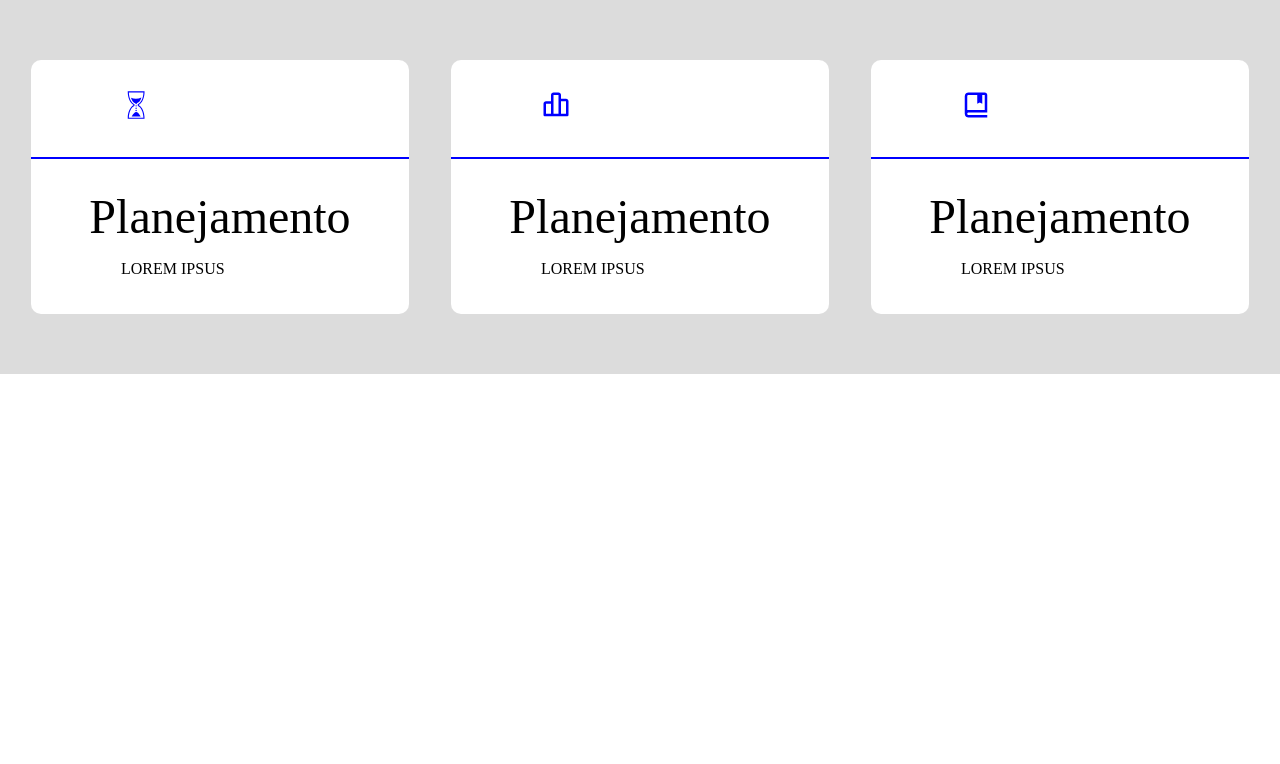
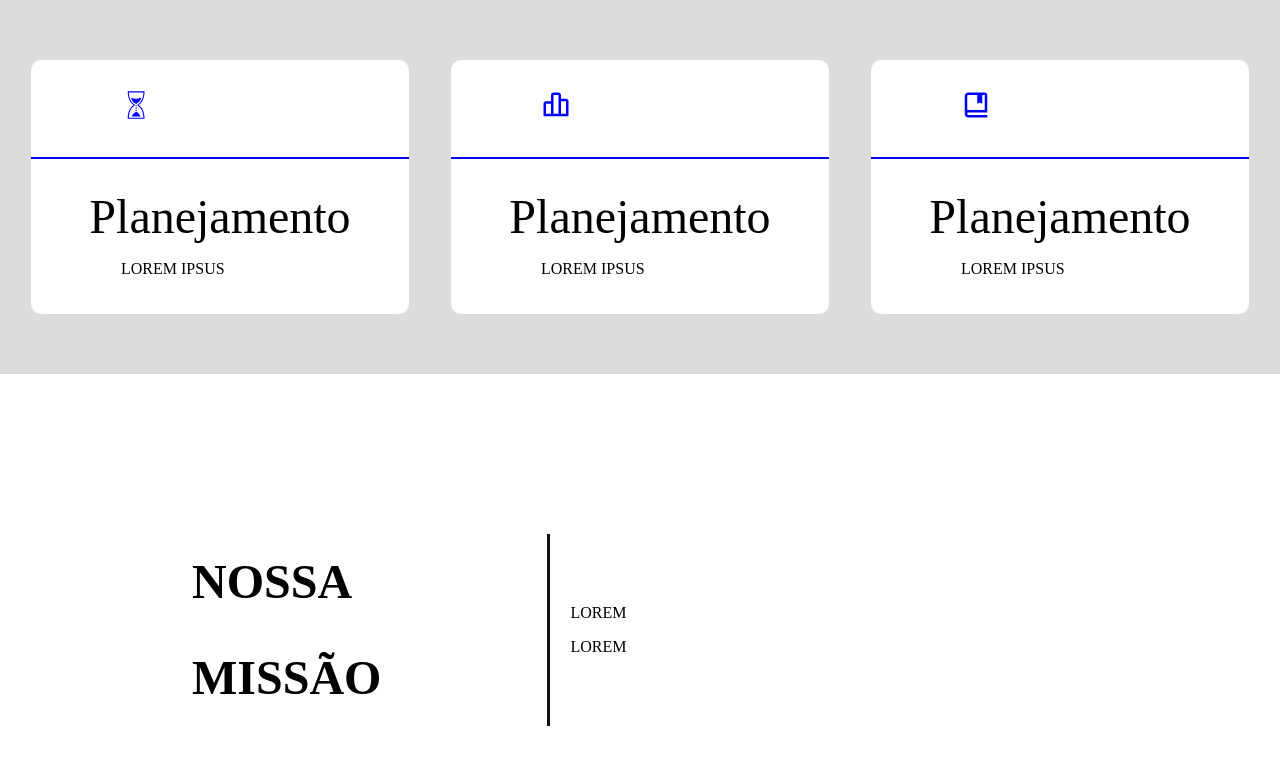
Before and after one commit to lucasjesusone/Cotacao_LandingPage, a React (Create React App) app: page / in a window 1280 px wide. Shown: the part 1311-2075 px from the top of the page. Before the commit the page ends 1685 px from the top, so only its background shows below. Built offline with nearby package versions, Linux system fonts and the light colour scheme.

Commit message:
#4 Building-Mission

```diff
--- a/src/App.js
+++ b/src/App.js
@@ -2,7 +2,7 @@ import React, { Component } from 'react';
 import Header from './components/header/Header'
 import About from './components/about/About'
 import Main from './components/main/Main'
-
+import Mission from './components/mission/Mission'
 export default class App extends Component {
  render(){
   return (
@@ -11,6 +11,7 @@ export default class App extends Component {
       <Header/>
       <About/>
       <Main/>
+      <Mission/>
     </div>
    );
  }
--- a/src/components/mission/Mission.js
+++ b/src/components/mission/Mission.js
@@ -1,10 +1,18 @@
 import React, { Component } from 'react';
-
+import '../mission/mission.css'
 
 export default class Mission extends Component {
  render(){
   return (
-
+    <div id='mission'>
+        <section className='section'>
+            <h2 className='title'>Nossa Missão</h2>
+            <div className='paragraph'>
+                <p>LOREM</p>
+                <p>LOREM</p>
+            </div>
+        </section>
+    </div>
    );
  }
 }
--- a/src/components/mission/mission.css
+++ b/src/components/mission/mission.css
@@ -0,0 +1,27 @@
+.section {
+    width: 70%;
+    padding-top: 70px;
+    padding-right: 0px;
+    margin: 50px auto 18px auto;
+    display: grid;
+    grid-template-columns: 2fr 3fr;
+    align-items: center;
+}
+
+.title {
+    font-size: 3.0rem;
+    color: #000;
+    text-transform: uppercase;
+    line-height: 6.0rem;
+    padding-right: 10px;
+    border-right: 3px solid #111;
+}
+
+.paragraph {
+    position: relative;
+}
+
+.paragraph p {
+    padding-left: 20px;
+    color: #000;
+}
```
